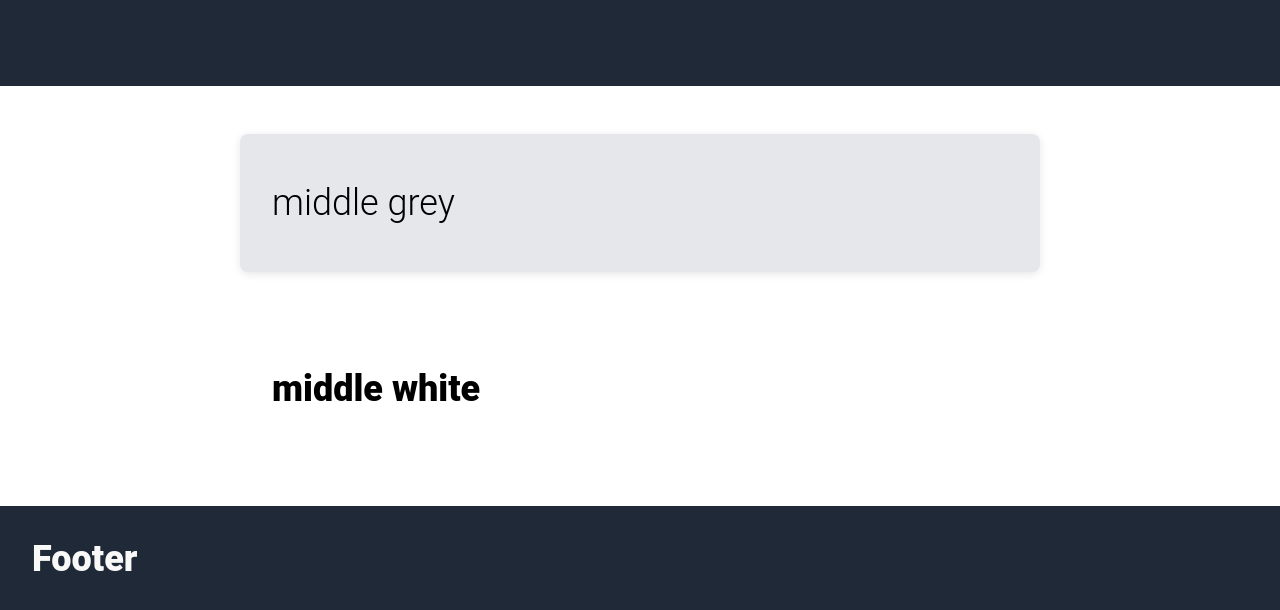
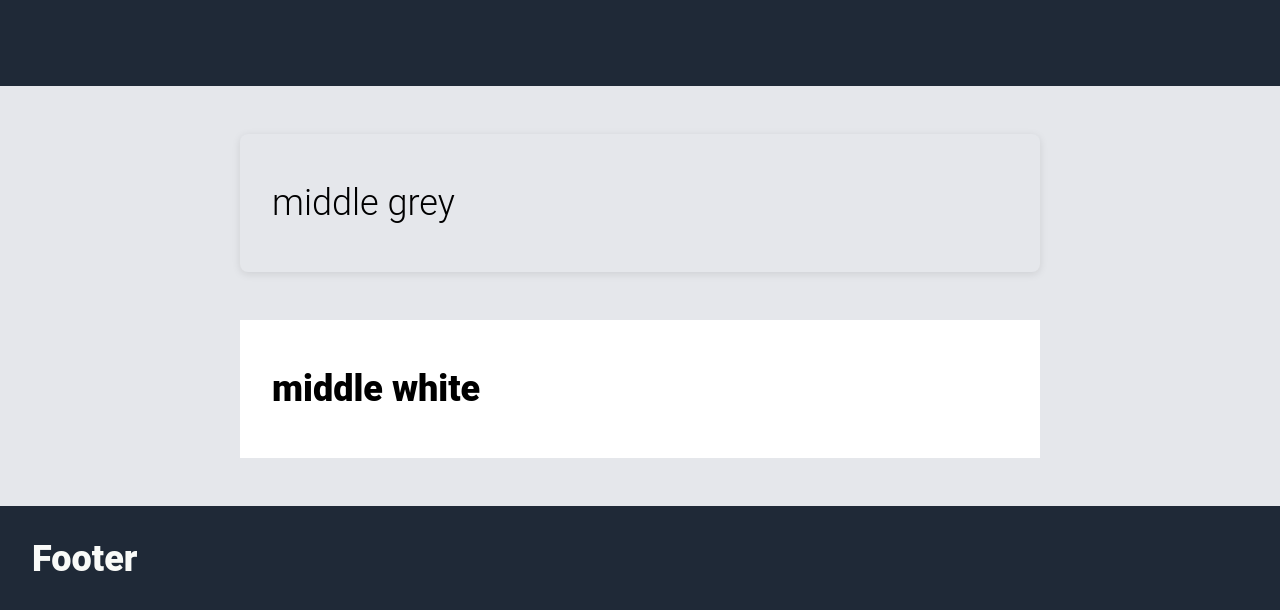
Before and after one commit to NickMcLean211/odin-test-page, a plain HTML site: page index.html in a window 1280 px wide. Shown: the part 214-824 px from the top of the page. Drawn offline with Linux system fonts and the light colour scheme.

Commit message:
fixed errors

```diff
--- a/styles.css
+++ b/styles.css
@@ -5,10 +5,10 @@
 }
 
 body{
-    background-color: ##e5e7eb;
-    font-family: Roboto;
-    font-size: 36px;
-    font-weight: 900;
+    background-color: #e5e7eb;
+    font-family:"Roboto", sans-serif;
+    font-size:36px;
+    font-weight:900;
 }
 
 .top{
```
